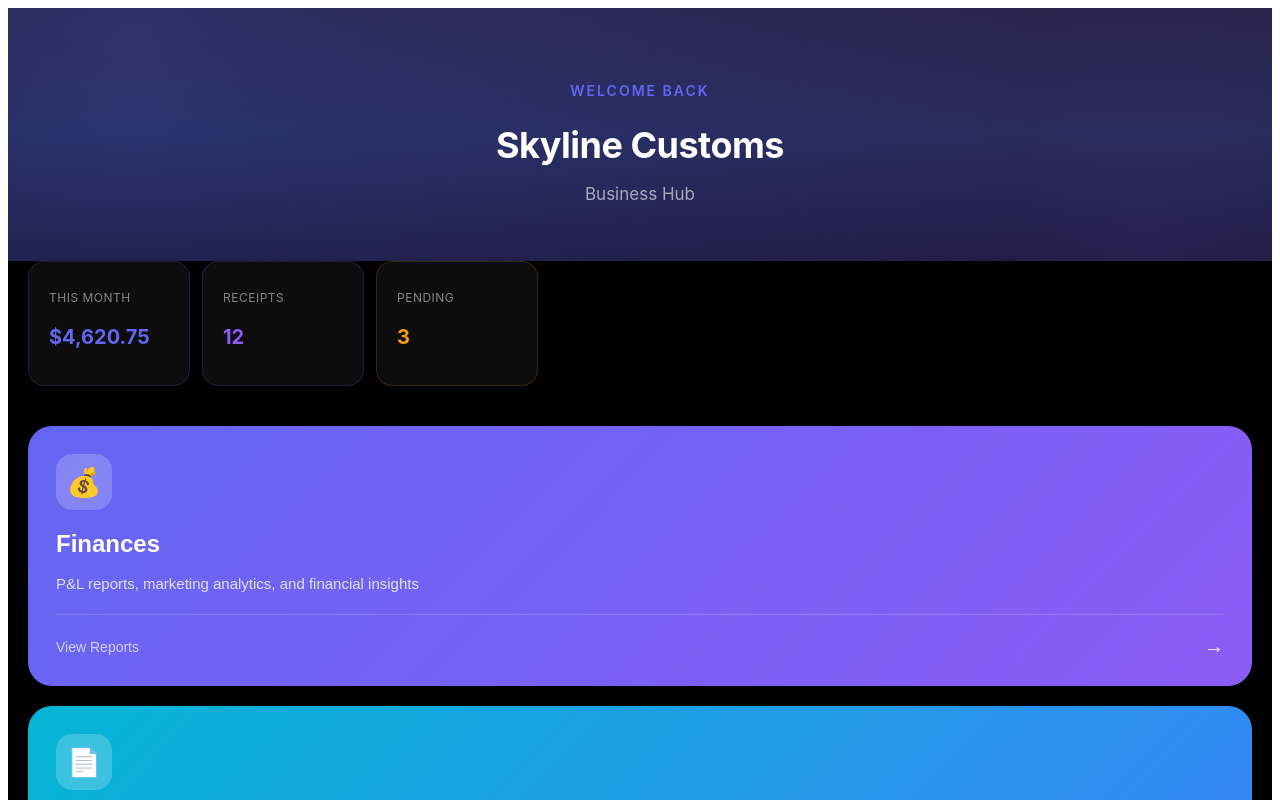
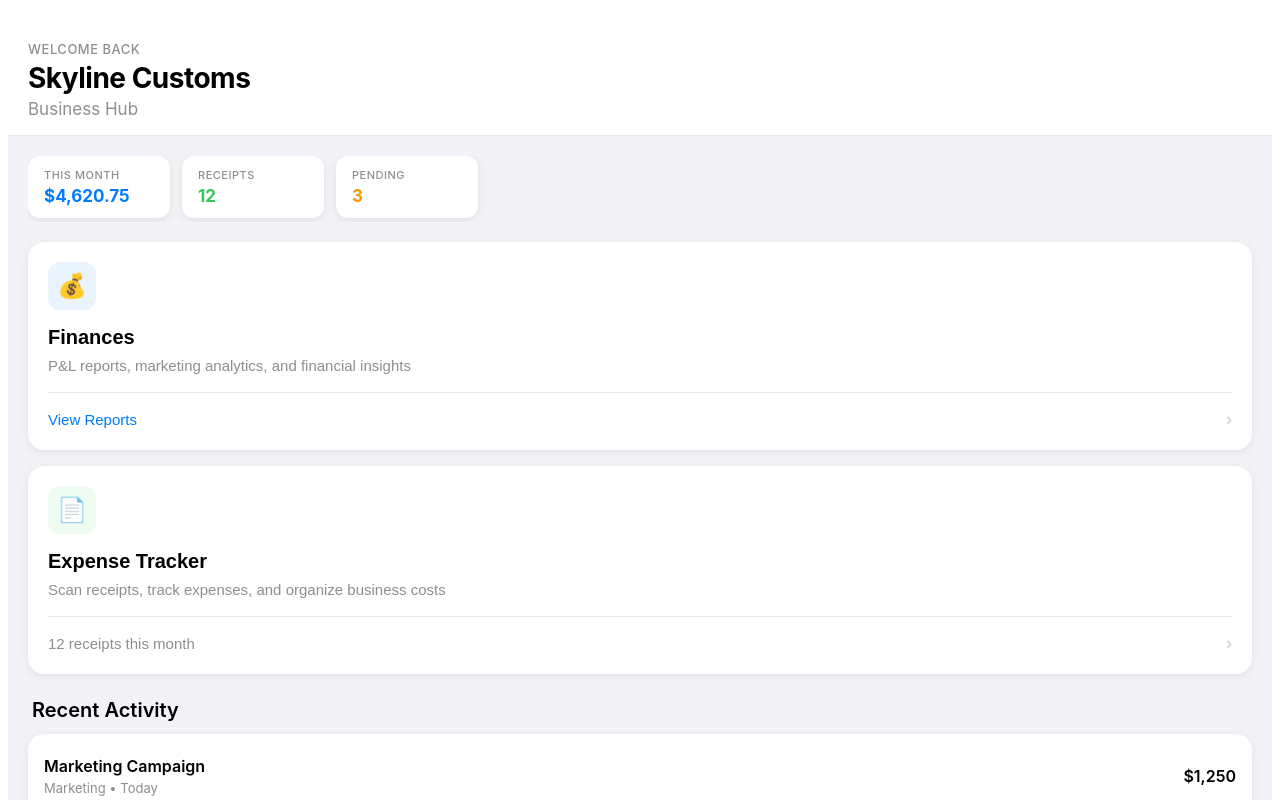
Before and after one commit to skylinecustoms/skyline-apple-expense, a Next.js app: page / in a window 1280 px wide. Shown: the top 800 px of the page. Built offline with nearby package versions, Linux system fonts and the light colour scheme.

Commit message:
🍎 White Apple iOS-style design
✨ Fixes:
- White/light background (iOS system)
- SF Pro typography
- iOS card styling with shadows
- Apple color palette
- Proper spacing system
- Light mode throughout

```diff
--- a/pages/index.js
+++ b/pages/index.js
@@ -4,15 +4,13 @@ import Head from 'next/head';
 export default function SkylineDashboard() {
   const [currentView, setCurrentView] = useState('home');
 
-  // Sample data
   const stats = {
     totalExpenses: 4620.75,
     receiptsThisMonth: 12,
-    pendingReceipts: 3,
-    categories: 4
+    pendingReceipts: 3
   };
 
-  const recentExpenses = [
+  const recentActivity = [
     { id: 1, title: 'Marketing Campaign', amount: 1250.00, category: 'Marketing', date: 'Today' },
     { id: 2, title: 'Office Supplies', amount: 340.50, category: 'Supplies', date: 'Yesterday' },
     { id: 3, title: 'Equipment Purchase', amount: 2100.00, category: 'Equipment', date: '2 days ago' }
@@ -35,139 +33,142 @@ export default function SkylineDashboard() {
 
       <div style={{
         minHeight: '100vh',
-        backgroundColor: '#000000',
-        fontFamily: '-apple-system, BlinkMacSystemFont, "SF Pro Display", sans-serif',
-        color: '#FFFFFF',
-        overflowX: 'hidden'
+        backgroundColor: '#F2F2F7',
+        fontFamily: '-apple-system, BlinkMacSystemFont, "SF Pro Display", "SF Pro Text", "Helvetica Neue", sans-serif',
+        color: '#000000',
+        WebkitFontSmoothing: 'antialiased',
+        MozOsxFontSmoothing: 'grayscale'
       }}>
-        {/* Hero Section */}
+        {/* Header */}
         <div style={{
-          background: 'linear-gradient(180deg, #1a1a2e 0%, #16213e 50%, #0f0f23 100%)',
-          padding: '60px 24px 40px',
-          textAlign: 'center',
-          position: 'relative',
-          overflow: 'hidden'
+          backgroundColor: '#FFFFFF',
+          padding: '20px 20px 16px',
+          borderBottom: '1px solid #E5E5EA'
         }}>
-          {/* Gradient Orbs */}
-          <div style={{
-            position: 'absolute',
-            top: '-50%',
-            left: '-50%',
-            width: '200%',
-            height: '200%',
-            background: 'radial-gradient(circle at 30% 30%, rgba(99, 102, 241, 0.3) 0%, transparent 50%), radial-gradient(circle at 70% 70%, rgba(139, 92, 246, 0.2) 0%, transparent 50%)',
-            pointerEvents: 'none'
-          }} />
-
-          <div style={{ position: 'relative', zIndex: 1 }}>
           <p style={{
-              fontSize: '14px',
-              color: '#6366f1',
-              fontWeight: '600',
+            fontSize: '13px',
+            color: '#8E8E93',
             textTransform: 'uppercase',
-              letterSpacing: '2px',
-              marginBottom: '12px'
+            letterSpacing: '0.5px',
+            marginBottom: '4px',
+            fontWeight: '500'
           }}>
             Welcome Back
           </p>
           <h1 style={{
-              fontSize: '36px',
+            fontSize: '28px',
             fontWeight: '700',
-              marginBottom: '8px',
+            margin: 0,
             letterSpacing: '-0.5px'
           }}>
             Skyline Customs
           </h1>
           <p style={{
             fontSize: '17px',
-              color: 'rgba(255,255,255,0.6)',
+            color: '#8E8E93',
+            margin: '4px 0 0 0',
             fontWeight: '400'
           }}>
             Business Hub
           </p>
         </div>
-        </div>
 
-        {/* Main Content */}
-        <div style={{ padding: '0 20px 40px' }}>
+        <div style={{ padding: '20px' }}>
 
-          {/* Quick Stats Row */}
+          {/* Stats Row */}
           <div style={{
             display: 'flex',
             gap: '12px',
-            marginBottom: '32px',
+            marginBottom: '20px',
             overflowX: 'auto',
-            paddingBottom: '8px',
-            scrollbarWidth: 'none',
-            msOverflowStyle: 'none'
+            paddingBottom: '4px'
           }}>
-            <StatPill label="This Month" value={`$${stats.totalExpenses.toLocaleString()}`} color="#6366f1" />
-            <StatPill label="Receipts" value={stats.receiptsThisMonth} color="#8b5cf6" />
-            <StatPill label="Pending" value={stats.pendingReceipts} color="#f59e0b" />
+            <StatPill
+              label="This Month"
+              value={`$${stats.totalExpenses.toLocaleString()}`}
+              color="#007AFF"
+            />
+            <StatPill
+              label="Receipts"
+              value={stats.receiptsThisMonth}
+              color="#34C759"
+            />
+            <StatPill
+              label="Pending"
+              value={stats.pendingReceipts}
+              color="#FF9500"
+            />
           </div>
 
           {/* Main Cards */}
-          <div style={{ display: 'flex', flexDirection: 'column', gap: '20px' }}>
+          <div style={{ display: 'flex', flexDirection: 'column', gap: '16px' }}>
 
             {/* Finances Card */}
             <button
               onClick={() => setCurrentView('finances')}
               style={{
                 width: '100%',
-                padding: '0',
-                background: 'linear-gradient(135deg, #6366f1 0%, #8b5cf6 100%)',
+                padding: 0,
+                backgroundColor: '#FFFFFF',
                 border: 'none',
-                borderRadius: '24px',
+                borderRadius: '16px',
                 cursor: 'pointer',
                 textAlign: 'left',
-                position: 'relative',
-                overflow: 'hidden',
-                transition: 'transform 0.3s ease, box-shadow 0.3s ease'
+                boxShadow: '0 2px 8px rgba(0,0,0,0.08)',
+                transition: 'transform 0.2s ease, box-shadow 0.2s ease',
+                overflow: 'hidden'
               }}
-              onTouchStart={(e) => e.currentTarget.style.transform = 'scale(0.98)'}
-              onTouchEnd={(e) => e.currentTarget.style.transform = 'scale(1)'}
+              onTouchStart={(e) => {
+                e.currentTarget.style.transform = 'scale(0.98)';
+                e.currentTarget.style.boxShadow = '0 1px 4px rgba(0,0,0,0.06)';
+              }}
+              onTouchEnd={(e) => {
+                e.currentTarget.style.transform = 'scale(1)';
+                e.currentTarget.style.boxShadow = '0 2px 8px rgba(0,0,0,0.08)';
+              }}
             >
-              <div style={{ padding: '28px' }}>
+              <div style={{ padding: '20px' }}>
                 <div style={{
-                  width: '56px',
-                  height: '56px',
-                  borderRadius: '16px',
-                  backgroundColor: 'rgba(255,255,255,0.2)',
+                  width: '48px',
+                  height: '48px',
+                  borderRadius: '12px',
+                  backgroundColor: '#007AFF15',
                   display: 'flex',
                   alignItems: 'center',
                   justifyContent: 'center',
-                  fontSize: '28px',
-                  marginBottom: '20px'
+                  fontSize: '24px',
+                  marginBottom: '16px'
                 }}>
                   💰
                 </div>
                 <h2 style={{
-                  fontSize: '24px',
-                  fontWeight: '700',
-                  marginBottom: '8px',
-                  color: '#FFFFFF'
+                  fontSize: '20px',
+                  fontWeight: '600',
+                  margin: '0 0 6px 0',
+                  color: '#000000'
                 }}>
                   Finances
                 </h2>
                 <p style={{
                   fontSize: '15px',
-                  color: 'rgba(255,255,255,0.8)',
+                  color: '#8E8E93',
+                  margin: 0,
                   lineHeight: '1.4'
                 }}>
                   P&L reports, marketing analytics, and financial insights
                 </p>
                 <div style={{
-                  marginTop: '20px',
-                  paddingTop: '20px',
-                  borderTop: '1px solid rgba(255,255,255,0.2)',
+                  marginTop: '16px',
+                  paddingTop: '16px',
+                  borderTop: '1px solid #E5E5EA',
                   display: 'flex',
                   justifyContent: 'space-between',
                   alignItems: 'center'
                 }}>
-                  <span style={{ fontSize: '14px', color: 'rgba(255,255,255,0.7)' }}>
+                  <span style={{ fontSize: '15px', color: '#007AFF', fontWeight: '500' }}>
                     View Reports
                   </span>
-                  <span style={{ fontSize: '20px', color: '#FFFFFF' }}>→</span>
+                  <span style={{ fontSize: '18px', color: '#C7C7CC' }}>›</span>
                 </div>
               </div>
             </button>
@@ -177,81 +178,92 @@ export default function SkylineDashboard() {
               onClick={() => setCurrentView('expenses')}
               style={{
                 width: '100%',
-                padding: '0',
-                background: 'linear-gradient(135deg, #06b6d4 0%, #3b82f6 100%)',
+                padding: 0,
+                backgroundColor: '#FFFFFF',
                 border: 'none',
-                borderRadius: '24px',
+                borderRadius: '16px',
                 cursor: 'pointer',
                 textAlign: 'left',
-                position: 'relative',
-                overflow: 'hidden',
-                transition: 'transform 0.3s ease'
+                boxShadow: '0 2px 8px rgba(0,0,0,0.08)',
+                transition: 'transform 0.2s ease, box-shadow 0.2s ease',
+                overflow: 'hidden'
               }}
-              onTouchStart={(e) => e.currentTarget.style.transform = 'scale(0.98)'}
-              onTouchEnd={(e) => e.currentTarget.style.transform = 'scale(1)'}
+              onTouchStart={(e) => {
+                e.currentTarget.style.transform = 'scale(0.98)';
+                e.currentTarget.style.boxShadow = '0 1px 4px rgba(0,0,0,0.06)';
+              }}
+              onTouchEnd={(e) => {
+                e.currentTarget.style.transform = 'scale(1)';
+                e.currentTarget.style.boxShadow = '0 2px 8px rgba(0,0,0,0.08)';
+              }}
             >
-              <div style={{ padding: '28px' }}>
+              <div style={{ padding: '20px' }}>
                 <div style={{
-                  width: '56px',
-                  height: '56px',
-                  borderRadius: '16px',
-                  backgroundColor: 'rgba(255,255,255,0.2)',
+                  width: '48px',
+                  height: '48px',
+                  borderRadius: '12px',
+                  backgroundColor: '#34C75915',
                   display: 'flex',
                   alignItems: 'center',
                   justifyContent: 'center',
-                  fontSize: '28px',
-                  marginBottom: '20px'
+                  fontSize: '24px',
+                  marginBottom: '16px'
                 }}>
                   📄
                 </div>
                 <h2 style={{
-                  fontSize: '24px',
-                  fontWeight: '700',
-                  marginBottom: '8px',
-                  color: '#FFFFFF'
+                  fontSize: '20px',
+                  fontWeight: '600',
+                  margin: '0 0 6px 0',
+                  color: '#000000'
                 }}>
                   Expense Tracker
                 </h2>
                 <p style={{
                   fontSize: '15px',
-                  color: 'rgba(255,255,255,0.8)',
+                  color: '#8E8E93',
+                  margin: 0,
                   lineHeight: '1.4'
                 }}>
                   Scan receipts, track expenses, and organize business costs
                 </p>
                 <div style={{
-                  marginTop: '20px',
-                  paddingTop: '20px',
-                  borderTop: '1px solid rgba(255,255,255,0.2)',
+                  marginTop: '16px',
+                  paddingTop: '16px',
+                  borderTop: '1px solid #E5E5EA',
                   display: 'flex',
                   justifyContent: 'space-between',
                   alignItems: 'center'
                 }}>
-                  <span style={{ fontSize: '14px', color: 'rgba(255,255,255,0.7)' }}>
+                  <span style={{ fontSize: '15px', color: '#8E8E93' }}>
                     {stats.receiptsThisMonth} receipts this month
                   </span>
-                  <span style={{ fontSize: '20px', color: '#FFFFFF' }}>→</span>
+                  <span style={{ fontSize: '18px', color: '#C7C7CC' }}>›</span>
                 </div>
               </div>
             </button>
           </div>
 
           {/* Recent Activity */}
-          <div style={{ marginTop: '32px' }}>
+          <div style={{ marginTop: '24px' }}>
             <h3 style={{
               fontSize: '20px',
               fontWeight: '600',
-              marginBottom: '16px',
+              margin: '0 0 12px 0',
               paddingLeft: '4px'
             }}>
               Recent Activity
             </h3>
-            <div style={{ display: 'flex', flexDirection: 'column', gap: '12px' }}>
-              {recentExpenses.map((expense) => (
-                <div key={expense.id} style={{
-                  backgroundColor: 'rgba(255,255,255,0.05)',
+            <div style={{
+              backgroundColor: '#FFFFFF',
               borderRadius: '16px',
+              overflow: 'hidden',
+              boxShadow: '0 2px 8px rgba(0,0,0,0.08)'
+            }}>
+              {recentActivity.map((item, index) => (
+                <div key={item.id} style={{
                   padding: '16px',
+                  borderBottom: index < recentActivity.length - 1 ? '1px solid #E5E5EA' : 'none',
                   display: 'flex',
                   justifyContent: 'space-between',
                   alignItems: 'center'
@@ -260,23 +272,25 @@ export default function SkylineDashboard() {
                     <p style={{
                       fontSize: '16px',
                       fontWeight: '600',
-                      marginBottom: '4px'
+                      margin: '0 0 4px 0',
+                      color: '#000000'
                     }}>
-                      {expense.title}
+                      {item.title}
                     </p>
                     <p style={{
                       fontSize: '13px',
-                      color: 'rgba(255,255,255,0.5)'
+                      color: '#8E8E93',
+                      margin: 0
                     }}>
-                      {expense.category} • {expense.date}
+                      {item.category} • {item.date}
                     </p>
                   </div>
                   <p style={{
                     fontSize: '16px',
-                    fontWeight: '700',
-                    color: '#6366f1'
+                    fontWeight: '600',
+                    color: '#000000'
                   }}>
-                    ${expense.amount.toLocaleString()}
+                    ${item.amount.toLocaleString()}
                   </p>
                 </div>
               ))}
@@ -291,25 +305,27 @@ export default function SkylineDashboard() {
 function StatPill({ label, value, color }) {
   return (
     <div style={{
-      backgroundColor: 'rgba(255,255,255,0.05)',
-      borderRadius: '16px',
-      padding: '16px 20px',
-      minWidth: '120px',
-      border: `1px solid ${color}30`
+      backgroundColor: '#FFFFFF',
+      borderRadius: '12px',
+      padding: '12px 16px',
+      minWidth: '110px',
+      boxShadow: '0 2px 8px rgba(0,0,0,0.08)'
     }}>
       <p style={{
-        fontSize: '12px',
-        color: 'rgba(255,255,255,0.5)',
-        marginBottom: '4px',
+        fontSize: '11px',
+        color: '#8E8E93',
+        margin: '0 0 4px 0',
         textTransform: 'uppercase',
-        letterSpacing: '0.5px'
+        letterSpacing: '0.5px',
+        fontWeight: '500'
       }}>
         {label}
       </p>
       <p style={{
-        fontSize: '20px',
+        fontSize: '17px',
         fontWeight: '700',
-        color: color
+        color: color,
+        margin: 0
       }}>
         {value}
       </p>
@@ -321,115 +337,151 @@ function FinancesView({ onBack }) {
   return (
     <div style={{
       minHeight: '100vh',
-      backgroundColor: '#000000',
-      fontFamily: '-apple-system, BlinkMacSystemFont, "SF Pro Display", sans-serif',
-      color: '#FFFFFF',
-      padding: '24px'
+      backgroundColor: '#F2F2F7',
+      fontFamily: '-apple-system, BlinkMacSystemFont, "SF Pro Display", sans-serif'
+    }}>
+      {/* Header */}
+      <div style={{
+        backgroundColor: '#FFFFFF',
+        padding: '16px 20px',
+        borderBottom: '1px solid #E5E5EA',
+        display: 'flex',
+        alignItems: 'center',
+        gap: '12px'
       }}>
         <button
           onClick={onBack}
           style={{
             background: 'none',
             border: 'none',
-          color: '#6366f1',
+            color: '#007AFF',
+            fontSize: '17px',
+            fontWeight: '400',
+            cursor: 'pointer',
+            padding: 0
+          }}
+        >
+          ‹ Back
+        </button>
+        <h1 style={{
+          fontSize: '17px',
+          fontWeight: '600',
+          margin: 0,
+          flex: 1,
+          textAlign: 'center'
+        }}>
+          Finances
+        </h1>
+        <div style={{ width: '50px' }} />
+      </div>
+
+      <div style={{ padding: '20px' }}>
+        {/* Total Card */}
+        <div style={{
+          backgroundColor: '#007AFF',
+          borderRadius: '16px',
+          padding: '24px',
+          marginBottom: '20px'
+        }}>
+          <p style={{
+            fontSize: '15px',
+            color: 'rgba(255,255,255,0.8)',
+            margin: '0 0 8px 0'
+          }}>
+            Total Expenses (This Month)
+          </p>
+          <p style={{
+            fontSize: '34px',
+            fontWeight: '700',
+            color: '#FFFFFF',
+            margin: 0,
+            letterSpacing: '-0.5px'
+          }}>
+            $4,620.75
+          </p>
+        </div>
+
+        <p style={{
+          color: '#8E8E93',
+          textAlign: 'center',
+          fontSize: '15px'
+        }}>
+          Detailed P&L reports and analytics coming soon...
+        </p>
+      </div>
+    </div>
+  );
+}
+
+function ExpensesView({ onBack }) {
+  const expenses = [
+    { id: 1, title: 'Marketing Campaign', amount: 1250.00, category: 'Marketing', hasReceipt: true },
+    { id: 2, title: 'Office Supplies', amount: 340.50, category: 'Supplies', hasReceipt: true },
+    { id: 3, title: 'Equipment', amount: 2100.00, category: 'Equipment', hasReceipt: false },
+    { id: 4, title: 'Utilities', amount: 180.25, category: 'Utilities', hasReceipt: true },
+    { id: 5, title: 'Marketing', amount: 750.00, category: 'Marketing', hasReceipt: true }
+  ];
+
+  return (
+    <div style={{
+      minHeight: '100vh',
+      backgroundColor: '#F2F2F7',
+      fontFamily: '-apple-system, BlinkMacSystemFont, "SF Pro Display", sans-serif'
+    }}>
+      {/* Header */}
+      <div style={{
+        backgroundColor: '#FFFFFF',
+        padding: '16px 20px',
+        borderBottom: '1px solid #E5E5EA',
+        display: 'flex',
+        alignItems: 'center',
+        gap: '12px'
+      }}>
+        <button
+          onClick={onBack}
+          style={{
+            background: 'none',
+            border: 'none',
+            color: '#007AFF',
+            fontSize: '17px',
+            fontWeight: '400',
+            cursor: 'pointer',
+            padding: 0
+          }}
+        >
+          ‹ Back
+        </button>
+        <h1 style={{
+          fontSize: '17px',
+          fontWeight: '600',
+          margin: 0,
+          flex: 1,
+          textAlign: 'center'
+        }}>
+          Expense Tracker
+        </h1>
+        <div style={{ width: '50px' }} />
+      </div>
+
+      <div style={{ padding: '20px' }}>
+        {/* Scan Button */}
+        <button style={{
+          width: '100%',
+          padding: '16px',
+          backgroundColor: '#34C759',
+          border: 'none',
+          borderRadius: '12px',
+          color: '#FFFFFF',
           fontSize: '17px',
           fontWeight: '600',
           cursor: 'pointer',
           marginBottom: '20px',
           display: 'flex',
           alignItems: 'center',
+          justifyContent: 'center',
           gap: '8px'
-        }}
-      >
-        ← Back
-      </button>
-      <h1 style={{
-        fontSize: '32px',
-        fontWeight: '700',
-        marginBottom: '24px'
         }}>
-        Finances
-      </h1>
-      <div style={{
-        background: 'linear-gradient(135deg, #6366f1 0%, #8b5cf6 100%)',
-        borderRadius: '20px',
-        padding: '24px',
-        marginBottom: '20px'
-      }}>
-        <p style={{ fontSize: '14px', color: 'rgba(255,255,255,0.7)', marginBottom: '8px' }}>
-          Total Expenses (This Month)
-        </p>
-        <p style={{ fontSize: '36px', fontWeight: '700' }}>
-          $4,620.75
-        </p>
-      </div>
-      <p style={{ color: 'rgba(255,255,255,0.5)', textAlign: 'center' }}>
-        Detailed P&L reports and analytics coming soon...
-      </p>
-    </div>
-  );
-}
-
-function ExpensesView({ onBack }) {
-  const [expenses] = useState([
-    { id: 1, title: 'Marketing Campaign', amount: 1250.00, category: 'Marketing', hasReceipt: true },
-    { id: 2, title: 'Office Supplies', amount: 340.50, category: 'Supplies', hasReceipt: true },
-    { id: 3, title: 'Equipment', amount: 2100.00, category: 'Equipment', hasReceipt: false },
-    { id: 4, title: 'Utilities', amount: 180.25, category: 'Utilities', hasReceipt: true },
-    { id: 5, title: 'Marketing', amount: 750.00, category: 'Marketing', hasReceipt: true }
-  ]);
-
-  return (
-    <div style={{
-      minHeight: '100vh',
-      backgroundColor: '#000000',
-      fontFamily: '-apple-system, BlinkMacSystemFont, "SF Pro Display", sans-serif',
-      color: '#FFFFFF'
-    }}>
-      <div style={{ padding: '24px' }}>
-        <button
-          onClick={onBack}
-          style={{
-            background: 'none',
-            border: 'none',
-            color: '#06b6d4',
-            fontSize: '17px',
-            fontWeight: '600',
-            cursor: 'pointer',
-            marginBottom: '20px',
-            display: 'flex',
-            alignItems: 'center',
-            gap: '8px'
-          }}
-        >
-          ← Back
-        </button>
-        <h1 style={{
-          fontSize: '32px',
-          fontWeight: '700',
-          marginBottom: '24px'
-        }}>
-          Expense Tracker
-        </h1>
-
-        {/* Scan Button */}
-        <button style={{
-          width: '100%',
-          padding: '20px',
-          background: 'linear-gradient(135deg, #06b6d4 0%, #3b82f6 100%)',
-          border: 'none',
-          borderRadius: '16px',
-          color: '#FFFFFF',
-          fontSize: '17px',
-          fontWeight: '600',
-          cursor: 'pointer',
-          marginBottom: '24px',
-          display: 'flex',
-          alignItems: 'center',
-          justifyContent: 'center',
-          gap: '12px'
-        }}>
-          <span style={{ fontSize: '24px' }}>📷</span>
+          <span style={{ fontSize: '20px' }}>📷</span>
           Scan New Receipt
         </button>
 
@@ -437,16 +489,20 @@ function ExpensesView({ onBack }) {
         <h2 style={{
           fontSize: '20px',
           fontWeight: '600',
-          marginBottom: '16px'
+          margin: '0 0 12px 4px'
         }}>
           Recent Expenses
         </h2>
-        <div style={{ display: 'flex', flexDirection: 'column', gap: '12px' }}>
-          {expenses.map((expense) => (
+        <div style={{
+          backgroundColor: '#FFFFFF',
+          borderRadius: '16px',
+          overflow: 'hidden',
+          boxShadow: '0 2px 8px rgba(0,0,0,0.08)'
+        }}>
+          {expenses.map((expense, index) => (
             <div key={expense.id} style={{
-              backgroundColor: 'rgba(255,255,255,0.05)',
-              borderRadius: '16px',
               padding: '16px',
+              borderBottom: index < expenses.length - 1 ? '1px solid #E5E5EA' : 'none',
               display: 'flex',
               justifyContent: 'space-between',
               alignItems: 'center'
@@ -455,21 +511,23 @@ function ExpensesView({ onBack }) {
                 <p style={{
                   fontSize: '16px',
                   fontWeight: '600',
-                  marginBottom: '4px'
+                  margin: '0 0 4px 0',
+                  color: '#000000'
                 }}>
                   {expense.title}
                 </p>
                 <p style={{
                   fontSize: '13px',
-                  color: 'rgba(255,255,255,0.5)'
+                  color: '#8E8E93',
+                  margin: 0
                 }}>
-                  {expense.category} {expense.hasReceipt && '✓ Receipt'}
+                  {expense.category} {expense.hasReceipt && '• Receipt saved'}
                 </p>
               </div>
               <p style={{
                 fontSize: '16px',
-                fontWeight: '700',
-                color: '#06b6d4'
+                fontWeight: '600',
+                color: '#000000'
               }}>
                 ${expense.amount.toLocaleString()}
               </p>
```
Lines whose indentation alone changed are shown as unchanged.
